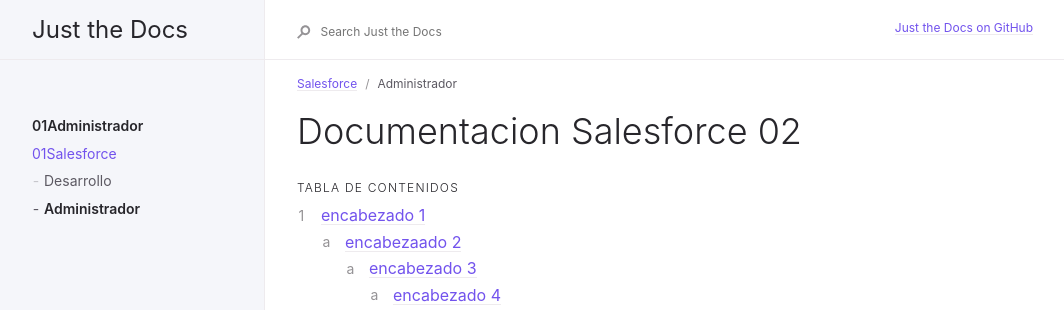
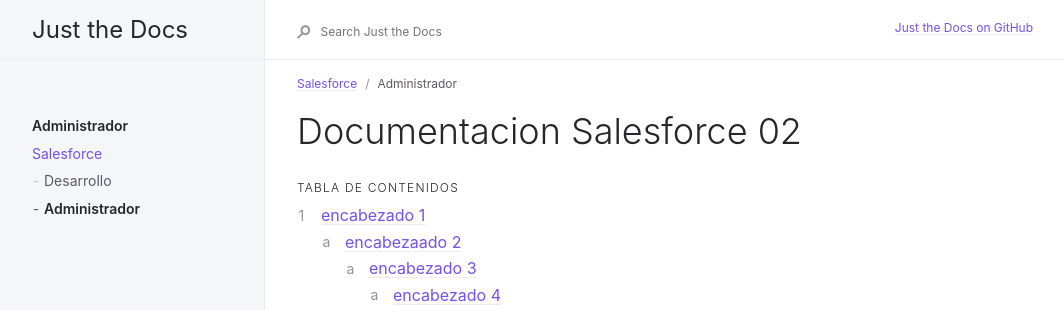
Before and after one commit to abeltranes/abeltranes.github.io, a Jekyll site: the page built from docs/salesforce/doc02.md, in a window 1280 px wide. Shown: the top 310 px of the page, without its empty margins (91-1155 px from the left). Built offline with Jekyll 4.4.1, drawn with Linux system fonts in a browser that asks for light colours.

Commit message:
Update nav.html

```diff
--- a/_includes/nav.html
+++ b/_includes/nav.html
@@ -8,7 +8,7 @@
         {% if page.parent == node.title  %}
           {% assign first_level_url = node.url | absolute_url %}
         {% endif %}
-        <a href="{{ node.url | absolute_url }}" class="navigation-list-link{% if page.url == node.url %} active{% endif %}">01{{ node.title }}</a>
+        <a href="{{ node.url | absolute_url }}" class="navigation-list-link{% if page.url == node.url %} active{% endif %}">{{ node.title }}</a>
             {% if node.has_children %}
               {% assign children_list = site.html_pages | sort:"nav_order" %}
               <ul class="navigation-list-child-list ">
```
